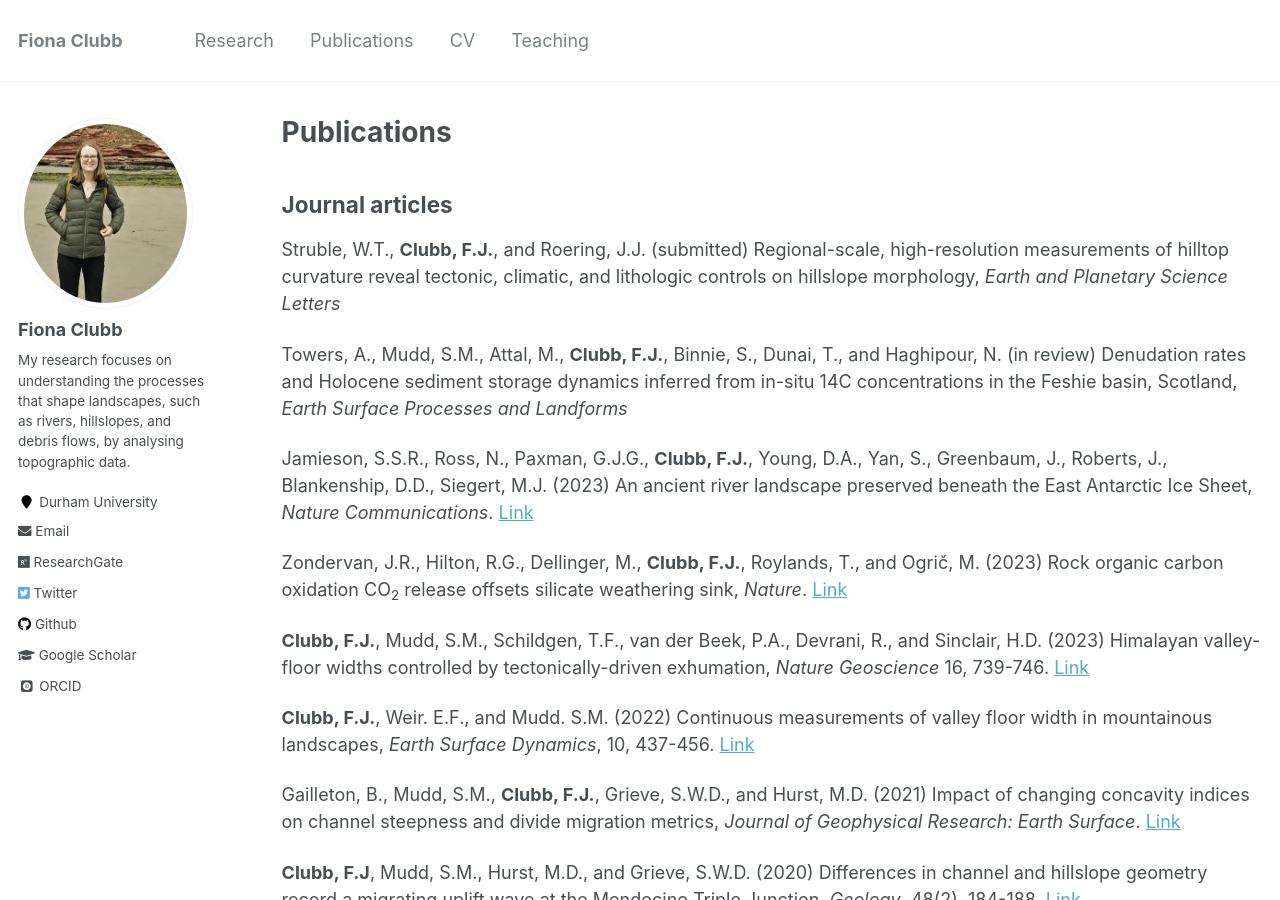
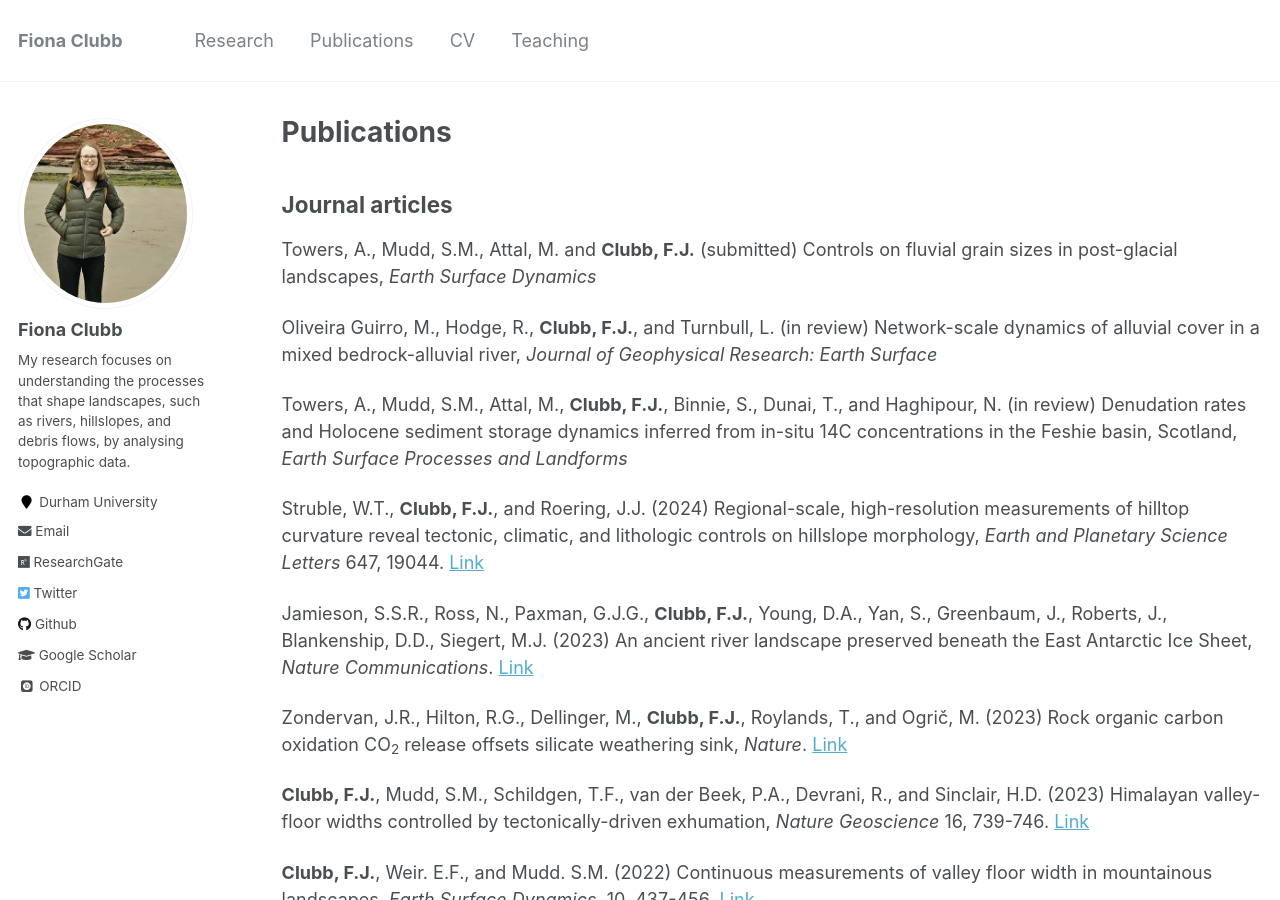
Before and after one commit to fclubb/fclubb.github.io, a Jekyll site: the page built from _pages/publications.md, in a window 1280 px wide and 900 px high. Built offline with Jekyll 4.4.1, drawn with Linux system fonts in a browser that asks for light colours; some web fonts are replaced.

Commit message:
updating pubs

```diff
--- a/_pages/publications.md
+++ b/_pages/publications.md
@@ -7,9 +7,13 @@ author_profile: true
 
 ## Journal articles
 
-Struble, W.T., **Clubb, F.J.**, and Roering, J.J. (submitted) Regional-scale, high-resolution measurements of hilltop curvature reveal tectonic, climatic, and lithologic controls on hillslope morphology, _Earth and Planetary Science Letters_
+Towers, A., Mudd, S.M., Attal, M. and **Clubb, F.J.** (submitted) Controls on fluvial grain sizes in post-glacial landscapes, _Earth Surface Dynamics_
+
+Oliveira Guirro, M., Hodge, R., **Clubb, F.J.**, and Turnbull, L. (in review) Network-scale dynamics of alluvial cover in a mixed bedrock-alluvial river, _Journal of Geophysical Research: Earth Surface_
 
 Towers, A., Mudd, S.M., Attal, M., **Clubb, F.J.**, Binnie, S., Dunai, T., and Haghipour, N. (in review) Denudation rates and Holocene sediment storage dynamics inferred from in-situ 14C concentrations in the Feshie basin, Scotland, _Earth Surface Processes and Landforms_
+
+Struble, W.T., **Clubb, F.J.**, and Roering, J.J. (2024) Regional-scale, high-resolution measurements of hilltop curvature reveal tectonic, climatic, and lithologic controls on hillslope morphology, _Earth and Planetary Science Letters_ 647, 19044. [Link](https://doi.org/10.1016/j.epsl.2024.119044)
 
 Jamieson, S.S.R., Ross, N., Paxman, G.J.G., **Clubb, F.J.**, Young, D.A., Yan, S., Greenbaum, J., Roberts, J., Blankenship, D.D., Siegert, M.J. (2023) An ancient river landscape preserved beneath the East Antarctic Ice Sheet, _Nature Communications_. [Link](https://www.nature.com/articles/s41467-023-42152-2#Sec3)
 
```
